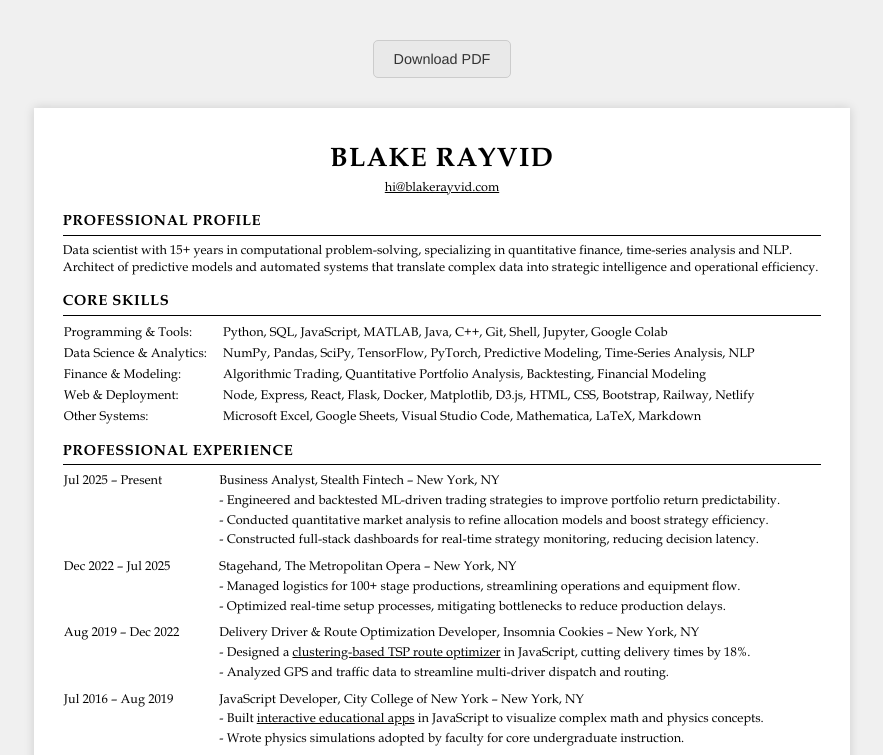
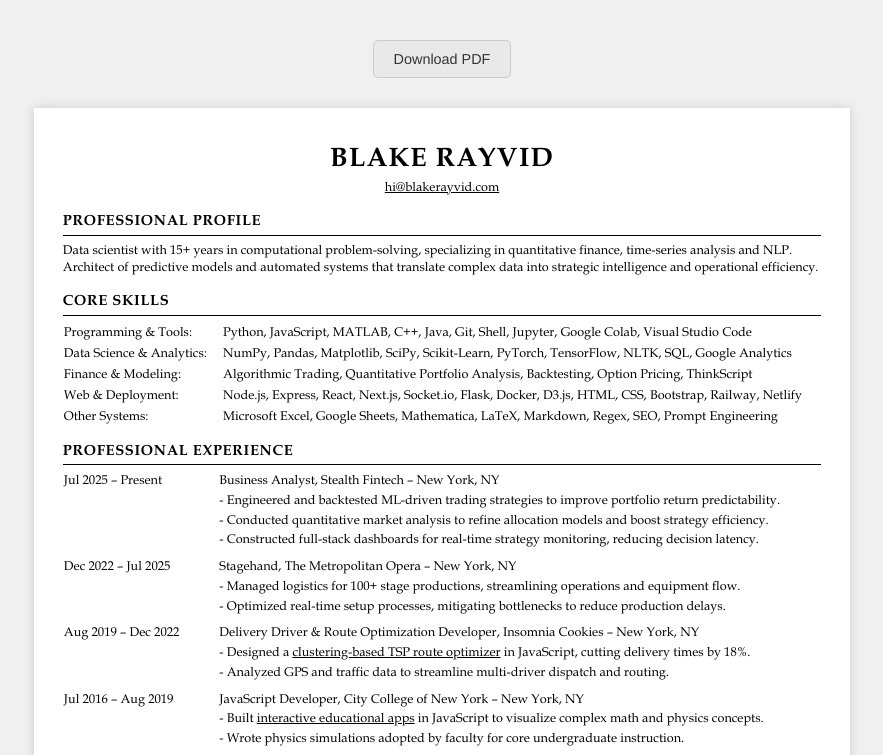
Before and after one commit to brayvid/brayvid, a Flask app: page / in a window 1280 px wide. Shown: the top 755 px of the page, without its empty margins (198-1081 px from the left). Run offline with Flask 3, Linux system fonts and the light colour scheme.

Commit message:
add items

```diff
--- a/templates/index.html
+++ b/templates/index.html
@@ -196,11 +196,11 @@
         <h2>CORE SKILLS</h2>
         <hr>
         <table style="width: 100%; border-collapse: collapse; line-height: 1.5;"><tbody>
-            <tr style="vertical-align: top;"><td style="width: 21%; padding-right: 10px;"><span>Programming & Tools:</span></td><td>Python, SQL, JavaScript, MATLAB, Java, C++, Git, Shell, Jupyter, Google Colab</td></tr>
-            <tr style="vertical-align: top;"><td style="padding-right: 10px;"><span>Data Science & Analytics:</span></td><td>NumPy, Pandas, SciPy, TensorFlow, PyTorch, Predictive Modeling, Time-Series Analysis, NLP</td></tr>
-            <tr style="vertical-align: top;"><td style="padding-right: 10px;"><span>Finance & Modeling:</span></td><td>Algorithmic Trading, Quantitative Portfolio Analysis, Backtesting, Financial Modeling</td></tr>
-            <tr style="vertical-align: top;"><td style="padding-right: 10px;"><span>Web & Deployment:</span></td><td>Node, Express, React, Flask, Docker, Matplotlib, D3.js, HTML, CSS, Bootstrap, Railway, Netlify</td></tr>
-            <tr style="vertical-align: top;"><td style="padding-right: 10px;"><span>Other Systems:</span></td><td>Microsoft Excel, Google Sheets, Visual Studio Code, Mathematica, LaTeX, Markdown</td></tr>
+            <tr style="vertical-align: top;"><td style="width: 21%; padding-right: 10px;"><span>Programming & Tools:</span></td><td>Python, JavaScript, MATLAB, C++, Java, Git, Shell, Jupyter, Google Colab, Visual Studio Code</td></tr>
+            <tr style="vertical-align: top;"><td style="padding-right: 10px;"><span>Data Science & Analytics:</span></td><td>NumPy, Pandas, Matplotlib, SciPy, Scikit-Learn, PyTorch, TensorFlow, NLTK, SQL, Google Analytics</td></tr>
+            <tr style="vertical-align: top;"><td style="padding-right: 10px;"><span>Finance & Modeling:</span></td><td>Algorithmic Trading, Quantitative Portfolio Analysis, Backtesting, Option Pricing, ThinkScript</td></tr>
+            <tr style="vertical-align: top;"><td style="padding-right: 10px;"><span>Web & Deployment:</span></td><td>Node.js, Express, React, Next.js, Socket.io, Flask, Docker, D3.js, HTML, CSS, Bootstrap, Railway, Netlify</td></tr>
+            <tr style="vertical-align: top;"><td style="padding-right: 10px;"><span>Other Systems:</span></td><td>Microsoft Excel, Google Sheets, Mathematica, LaTeX, Markdown, Regex, SEO, Prompt Engineering</td></tr>
         </tbody></table>
         <h2>PROFESSIONAL EXPERIENCE</h2>
         <hr>
```
Also changed, not shown: README.md, 1 other file.
